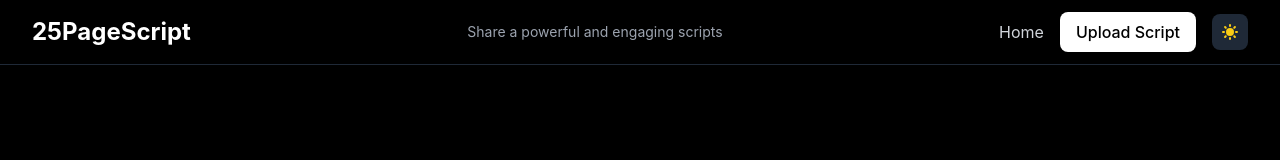
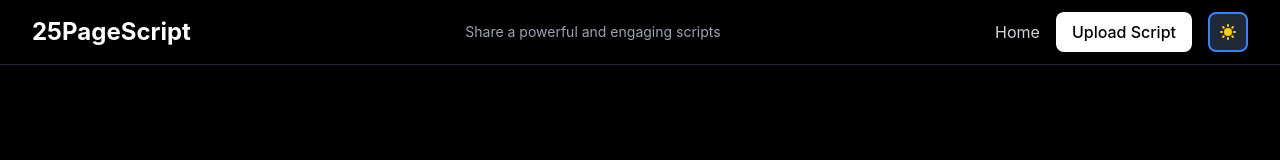
Before and after one commit to kunalyadav2025/25pagescript, a Next.js app in the folder apps/web/: page /script in a window 1280 px wide. Shown: the top 160 px of the page. Built offline with nearby package versions, Linux system fonts and the light colour scheme; no server answers.

Commit message:
Add blue border to theme toggle button
Co-Authored-By: Claude Opus 4.5 <noreply@anthropic.com>

```diff
--- a/apps/web/src/components/Header.tsx
+++ b/apps/web/src/components/Header.tsx
@@ -36,7 +36,7 @@ export default function Header() {
             {/* Theme Toggle Button */}
             <button
               onClick={toggleTheme}
-              className="p-2 rounded-lg bg-gray-200 dark:bg-gray-800 hover:bg-gray-300 dark:hover:bg-gray-700 transition-colors"
+              className="p-2 rounded-lg bg-gray-200 dark:bg-gray-800 hover:bg-gray-300 dark:hover:bg-gray-700 transition-colors border-2 border-blue-500"
               aria-label={`Switch to ${theme === 'dark' ? 'light' : 'dark'} mode`}
             >
               {theme === 'dark' ? (
```
